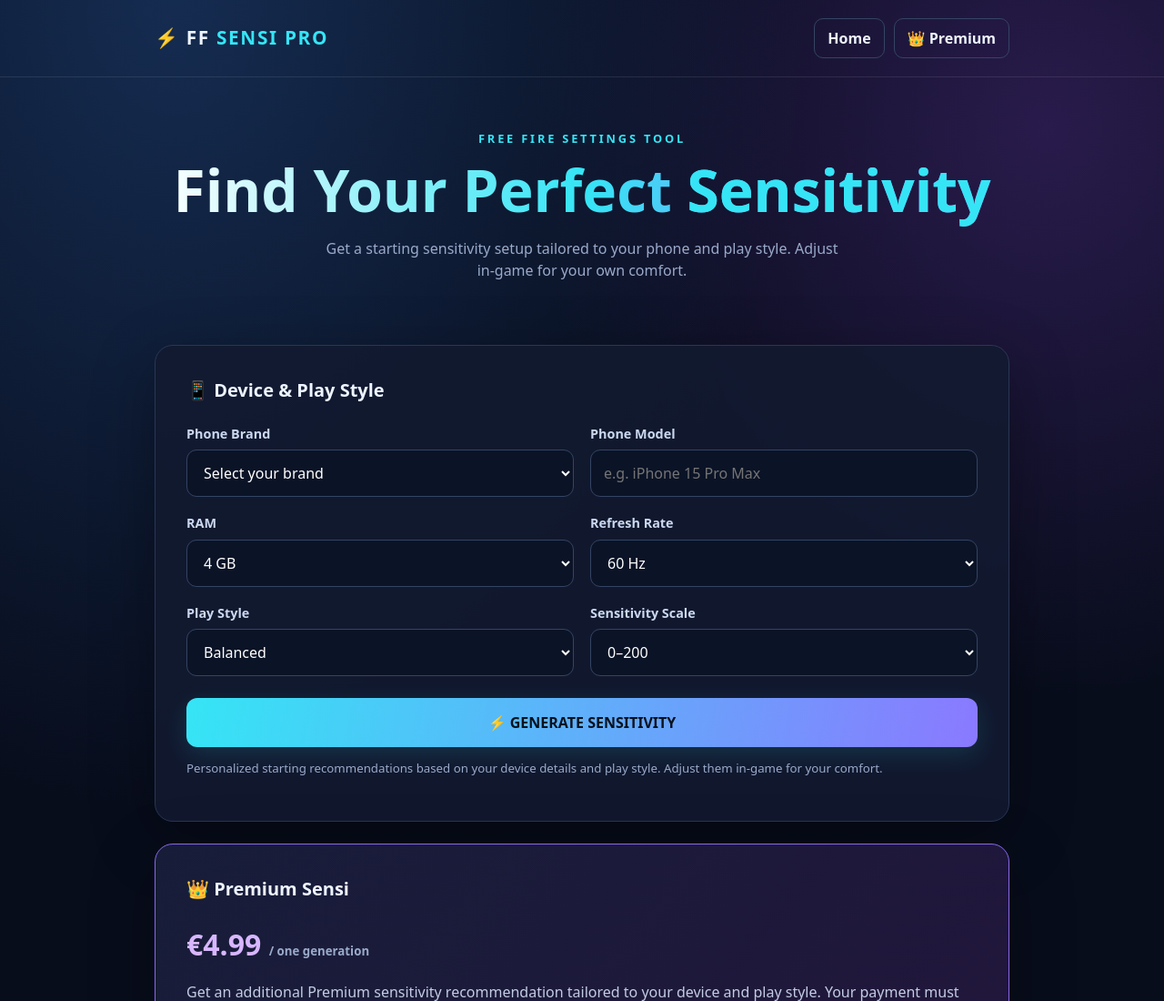
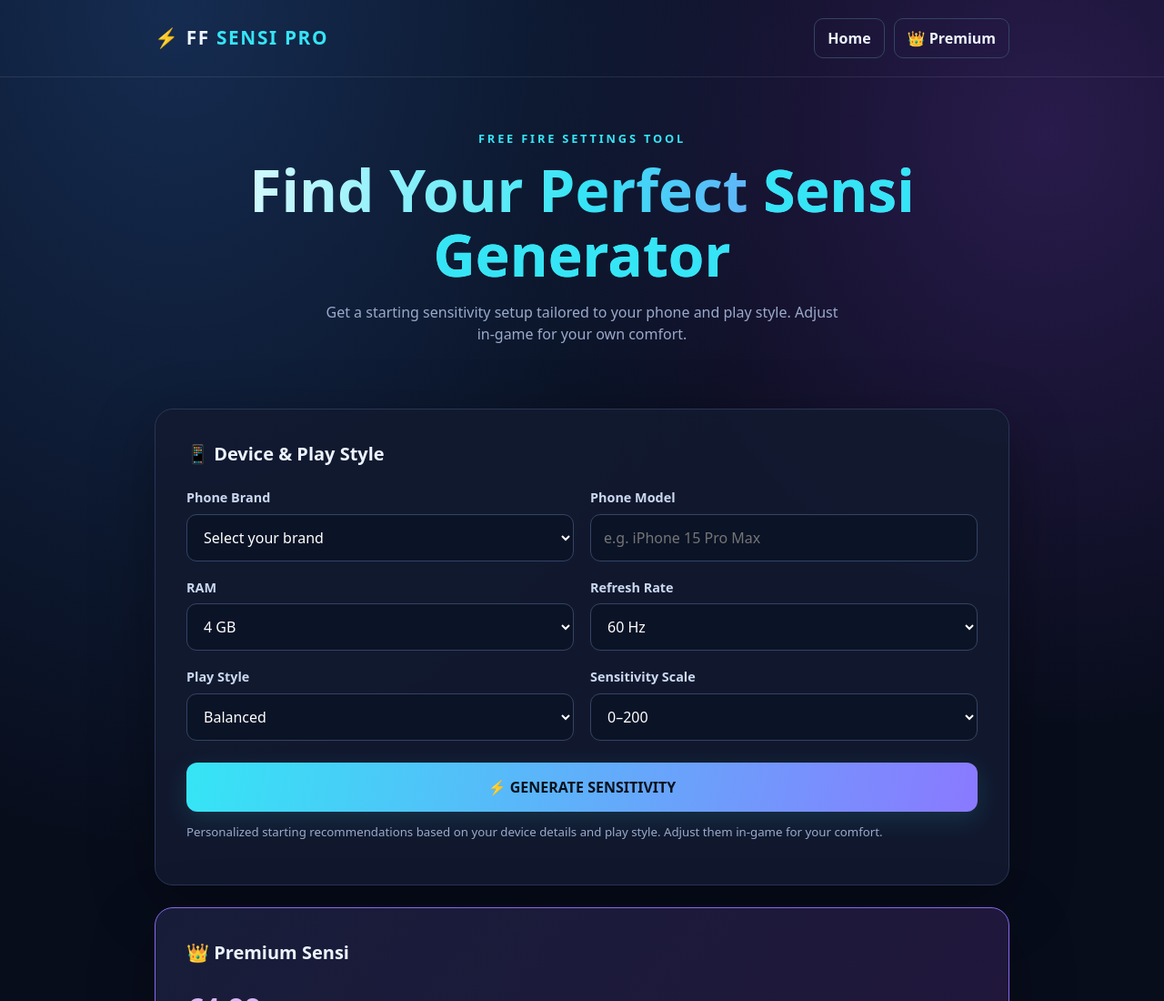
Before and after one commit to suejb212/ffsensipro, a plain HTML site: page index.html in a window 1280 px wide. Shown: the top 1100 px of the page at 91% size. Drawn offline with Linux system fonts and the light colour scheme.

Commit message:
Update index.html

```diff
--- a/index.html
+++ b/index.html
@@ -41,7 +41,7 @@
 <body>
 <header><div class="wrap topnav"><div class="brand">⚡ FF <span>SENSI PRO</span></div><nav class="navlinks" aria-label="Main navigation"><a href="/">Home</a><a href="/premium.html">👑 Premium</a></nav></div></header>
 <main class="wrap">
-<section class="hero"><div class="eyebrow">FREE FIRE SETTINGS TOOL</div><h1>Find Your Perfect <span class="accent">Sensitivity</span></h1><p>Get a starting sensitivity setup tailored to your phone and play style. Adjust in-game for your own comfort.</p></section>
+<section class="hero"><div class="eyebrow">FREE FIRE SETTINGS TOOL</div><h1>Find Your Perfect <span class="accent">Sensi Generator</span></h1><p>Get a starting sensitivity setup tailored to your phone and play style. Adjust in-game for your own comfort.</p></section>
 <section class="panel"><h2>📱 Device & Play Style</h2><form id="generator"><div class="fields">
 <div><label for="brand">Phone Brand</label><select id="brand" required><option value="">Select your brand</option><option>Samsung</option><option>Apple iPhone</option><option>Xiaomi</option><option>Redmi</option><option>POCO</option><option>OPPO</option><option>Realme</option><option>Vivo</option><option>OnePlus</option><option>Huawei</option><option>Infinix</option><option>Tecno</option><option>Motorola</option><option>Other</option></select></div>
 <div><label for="model">Phone Model</label><input id="model" placeholder="e.g. iPhone 15 Pro Max" maxlength="80" list="modelSuggestions" required autocomplete="off"><datalist id="modelSuggestions"></datalist><p id="modelError" class="note hidden" role="alert" style="color:#ff9aa8;margin:6px 0 0"></p></div>
```
